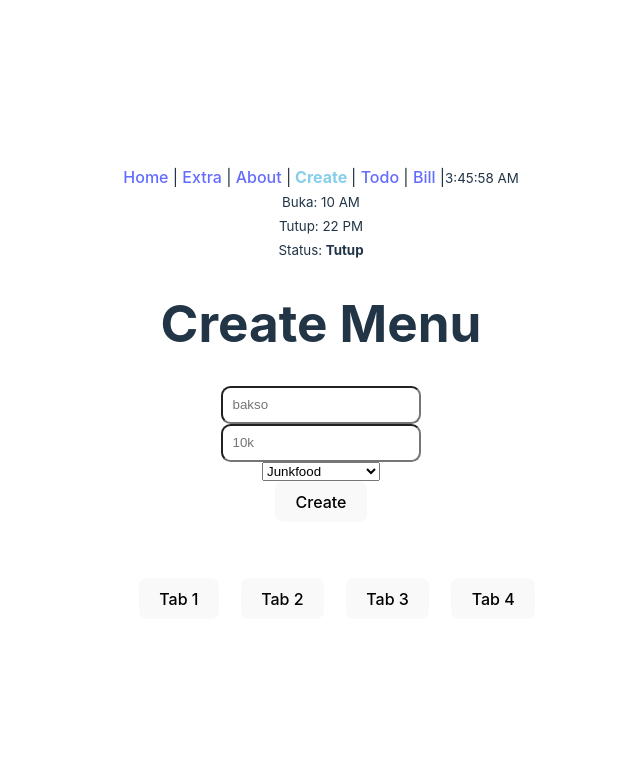
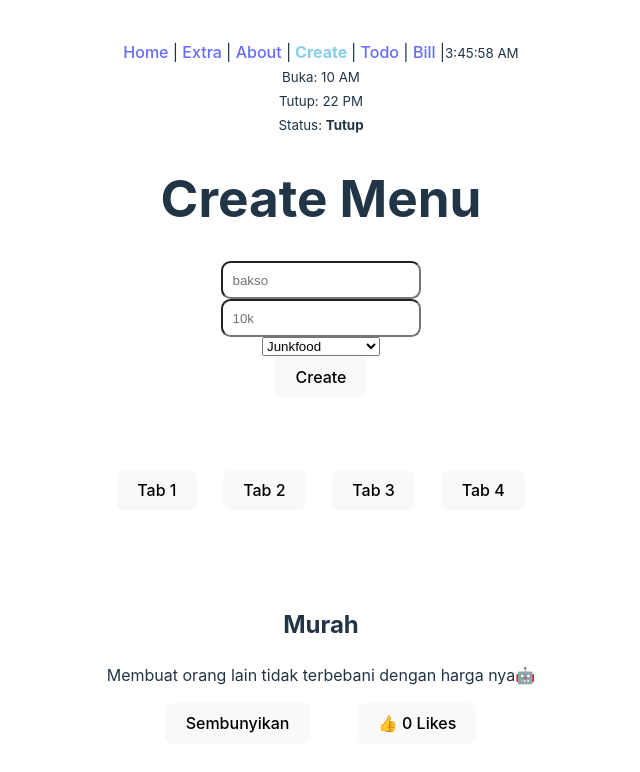
Before and after one commit to Tomba-Hopkins/project-react, a React (Vite) app in the folder list-makanan/: page /create in a window 1280 px wide. Shown: the top 772 px of the page, without its empty margins (319-959 px from the left). Built offline with nearby package versions, Linux system fonts and the light colour scheme.

Commit message:
add: likes features

```diff
--- /dev/null
+++ b/list-makanan/src/components/VisiMisi/VisiContent.jsx
@@ -0,0 +1,27 @@
+import { useState } from "react"
+
+/* eslint-disable react/prop-types */
+export default function VisiContent({item}){
+
+
+    const [likes, setLikes] = useState(0)
+    const [showBox, setShowBox] = useState(true)
+
+    const memberiLaiks = () => {
+        setLikes(likes + 1)
+    }
+
+
+
+    return (
+        <section>
+            <h2>{item.title}</h2>
+            {showBox && <p>{item.body}</p>}
+            <button onClick={() => setShowBox(!showBox)}>{showBox ? 'Sembunyikan' : 'Tampilkan'}</button>
+            <button onClick={memberiLaiks} style={{
+                marginLeft: '3rem',
+                cursor: 'pointer'
+            }}>👍 {likes} Likes</button>
+        </section>
+    )
+}
--- a/list-makanan/src/components/VisiMisi/VisiTab.jsx
+++ b/list-makanan/src/components/VisiMisi/VisiTab.jsx
@@ -1,13 +1,23 @@
+/* eslint-disable react/prop-types */
 import { useState } from "react"
 import Tab from "./Tab"
+import VisiTrap from './VisiTrap'
+import VisiContent from './VisiContent'
 
-export default function VisiTab(){
+export default function VisiTab({isi}){
 
     const [tabAct, setTabAct] = useState(0)
 
 
     return (
         <>
+            <main style={{
+                display: 'flex',
+                flexDirection: 'column',
+                justifyContent: 'center',
+                alignItems: 'center',
+                padding: '1rem'
+            }}>
                 <div className="tabs" style={{
                     width: "100%",
                     padding: '1rem',
@@ -22,6 +32,13 @@ export default function VisiTab(){
                     <Tab no={3} tabAct={tabAct} setTabAct={setTabAct} />
                 </div>
 
+
+                {
+                    // at itu buat nentuin sesuai index keknya
+                    tabAct <= 2 ? <VisiContent item={isi.at(tabAct)} /> : <VisiTrap/>
+                }
+            </main>
+
         </>
 
 
--- /dev/null
+++ b/list-makanan/src/components/VisiMisi/VisiTrap.jsx
@@ -0,0 +1,8 @@
+export default function VisiTrap(){
+    return (
+        <section>
+            <h2>Hahaha im ur villain 👺</h2>
+            <p>Now ur like just gone take that</p>
+        </section>
+    )
+}
```
Lines whose indentation alone changed are shown as unchanged.
